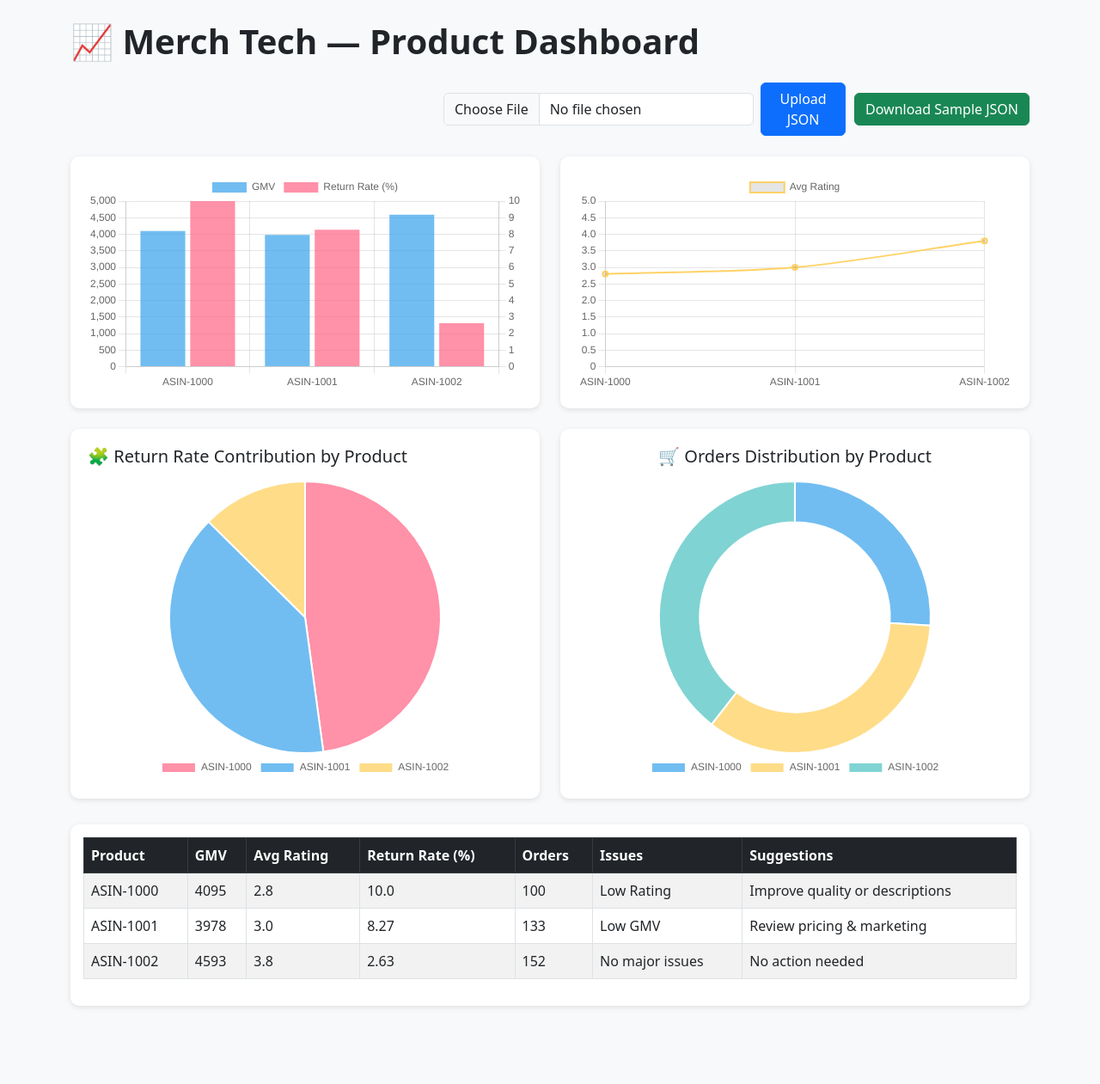
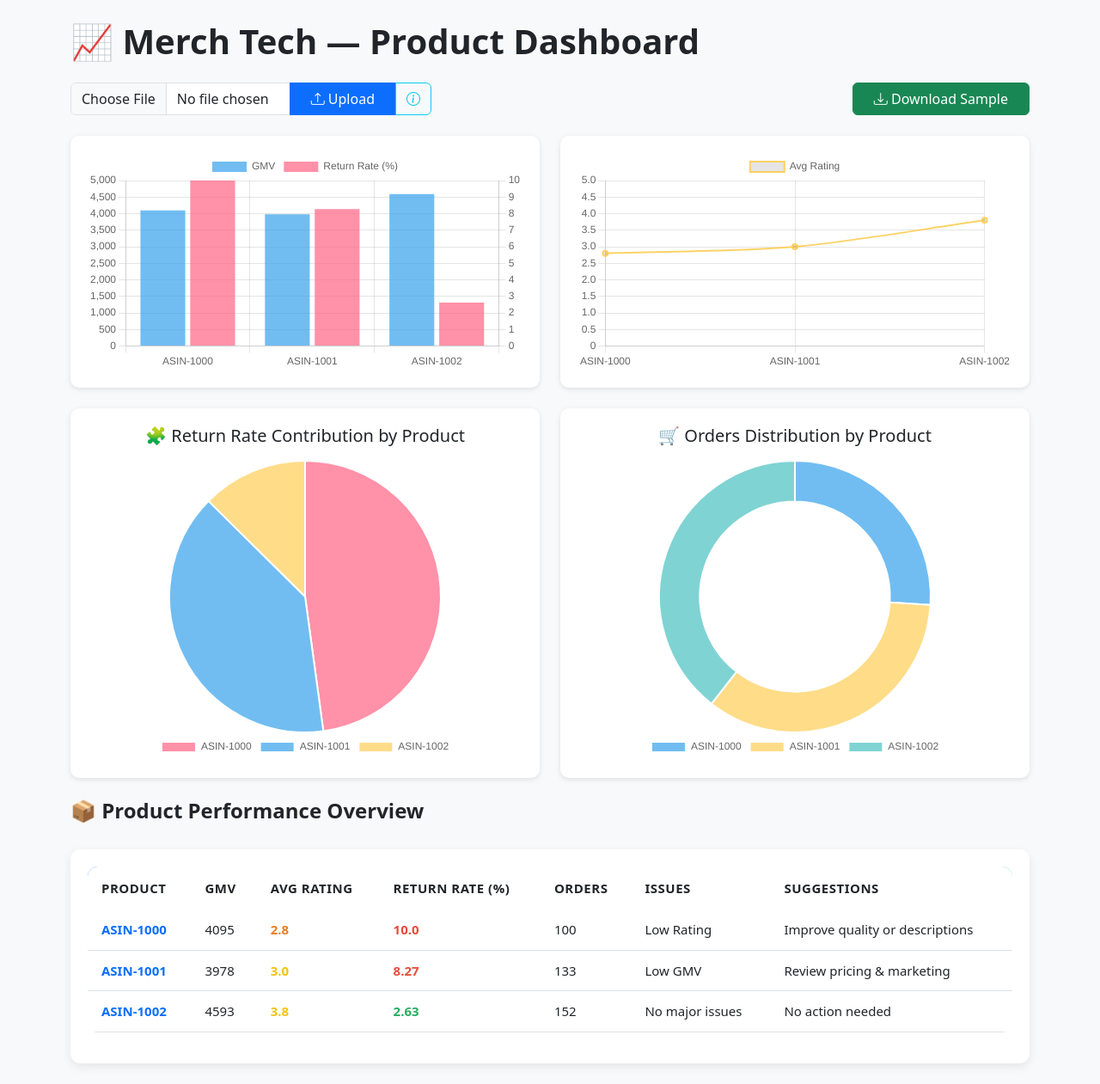
Before and after one commit to Ghostarijit/park-space-hub, a Django app: page /merch-dashboard/ in a window 1280 px wide. Shown: the whole page at 86% size. Before the commit the page ends 1172 px from the top, so only its background shows below. Run offline with Django 4.2, Linux system fonts and the light colour scheme; parts of the project's set-up code (start-up, migrations or seed data) failed here and were passed over; some libraries are stand-ins or nearby versions.

Commit message:
create new product for ecommers

```diff
--- a/src/core/templates/users/merch_dashboard.html
+++ b/src/core/templates/users/merch_dashboard.html
@@ -7,7 +7,16 @@
       href="https://cdn.jsdelivr.net/npm/bootstrap@5.3.0/dist/css/bootstrap.min.css"
       rel="stylesheet"
     />
+    <link
+      href="https://cdn.jsdelivr.net/npm/bootstrap-icons@1.10.5/font/bootstrap-icons.css"
+      rel="stylesheet"
+    />
     <script src="https://cdn.jsdelivr.net/npm/chart.js"></script>
+    <link
+      href="https://cdn.jsdelivr.net/npm/bootstrap-icons@1.10.5/font/bootstrap-icons.css"
+      rel="stylesheet"
+    />
+    <script src="https://cdn.jsdelivr.net/npm/sweetalert2@11"></script>
     <style>
       body {
         background-color: #f8f9fa;
@@ -34,6 +43,73 @@
         box-shadow: 0 2px 6px rgba(0, 0, 0, 0.1);
         margin-top: 30px;
       }
+      .table-container {
+        background: white;
+        border-radius: 12px;
+        padding: 20px;
+        box-shadow: 0 4px 12px rgba(0, 0, 0, 0.08);
+        margin-top: 30px;
+        overflow-x: auto;
+      }
+
+      .table {
+        border-collapse: separate;
+        border-spacing: 0;
+        width: 100%;
+        font-size: 15px;
+        border-radius: 12px;
+        overflow: hidden;
+      }
+
+      .table thead {
+        background: linear-gradient(90deg, #007bff, #00bfff);
+        color: #fff;
+        position: sticky;
+        top: 0;
+        z-index: 2;
+      }
+
+      .table thead th {
+        font-weight: 600;
+        text-transform: uppercase;
+        letter-spacing: 0.5px;
+        padding: 14px 16px;
+        border: none;
+      }
+
+      .table tbody tr {
+        transition: all 0.2s ease-in-out;
+      }
+
+      .table tbody tr:nth-child(even) {
+        background-color: #f8f9fc;
+      }
+
+      .table tbody tr:hover {
+        background-color: #eaf4ff;
+        transform: scale(1.01);
+        box-shadow: 0 2px 8px rgba(0, 0, 0, 0.05);
+      }
+
+      .table td {
+        padding: 12px 16px;
+        vertical-align: middle;
+      }
+
+      .table td:first-child {
+        font-weight: 600;
+        color: #0d6efd;
+      }
+
+      .table td:nth-child(3) {
+        color: #f39c12; /* Avg Rating */
+        font-weight: 600;
+      }
+
+      .table td:nth-child(4) {
+        color: #e74c3c; /* Return rate */
+        font-weight: 600;
+      }
     </style>
   </head>
 
@@ -44,25 +120,40 @@
       </div>
 
       <!-- Upload & Download Buttons -->
-      <div class="top-controls mb-4">
+      <div class="top-controls mb-4 justify-content-between flex-wrap">
         <form
           method="POST"
           enctype="multipart/form-data"
-          class="d-flex align-items-center gap-2"
+          class="d-flex align-items-center gap-2 flex-wrap"
         >
           {% csrf_token %}
+          <div class="input-group" style="max-width: 420px">
             <input
               type="file"
               name="json_file"
               accept=".json"
               class="form-control"
+              id="jsonFile"
               required
             />
-          <button type="submit" class="btn btn-primary">Upload JSON</button>
+            <button type="submit" class="btn btn-primary px-4">
+              <i class="bi bi-upload"></i> Upload
+            </button>
+
+            <!-- Info Button -->
+            <button
+              type="button"
+              class="btn btn-outline-info"
+              id="infoBtn"
+              title="Show instructions"
+            >
+              <i class="bi bi-info-circle"></i>
+            </button>
+          </div>
         </form>
 
-        <a href="{% url 'download_json' %}" class="btn btn-success">
-          Download Sample JSON
+        <a href="{% url 'download_json' %}" class="btn btn-success px-4">
+          <i class="bi bi-download"></i> Download Sample
         </a>
       </div>
 
@@ -85,7 +176,7 @@
 
         <!-- New: Return Rate with Lag Chart -->
         <div class="col-md-6 mt-4">
-          <div class="chart-card">
+          <div class="chart-card text-center">
             <h5 class="mb-3">🧩 Return Rate Contribution by Product</h5>
             <canvas id="returnPieChart"></canvas>
           </div>
@@ -99,9 +190,10 @@
       </div>
 
       <!-- Product Table -->
+      <h4 class="fw-bold mb-3 mt-4">📦 Product Performance Overview</h4>
       <div class="table-container">
-        <table class="table table-striped table-bordered align-middle">
-          <thead class="table-dark">
+        <table class="table align-middle">
+          <thead>
             <tr>
               <th>Product</th>
               <th>GMV</th>
@@ -117,8 +209,16 @@
             <tr>
               <td>{{ r.product_name }}</td>
               <td>{{ r.gmv }}</td>
-              <td>{{ r.avg_rating }}</td>
-              <td>{{ r.return_rate }}</td>
+              <td
+                style="color: {% if r.avg_rating < 3 %}#e67e22{% elif r.avg_rating >= 4 %}#2ecc71{% else %}#f1c40f{% endif %}; font-weight:600;"
+              >
+                {{ r.avg_rating }}
+              </td>
+              <td
+                style="color: {% if r.return_rate > 3 %}#e74c3c{% else %}#27ae60{% endif %}; font-weight:600;"
+              >
+                {{ r.return_rate }}
+              </td>
               <td>{{ r.total_orders }}</td>
               <td>{{ r.issues }}</td>
               <td>{{ r.suggestions }}</td>
@@ -134,8 +234,8 @@
       {% endif %}
     </div>
 
+    <script>
             {% if chart_data.labels %}
-    <script>
                                 const chartData = {{ chart_data|safe }};
 
                                 // GMV & Return Rate Chart
@@ -307,7 +407,25 @@
                   },
                 });
               })();
+              {% endif %}
+               document.getElementById("infoBtn").addEventListener("click", () => {
+        Swal.fire({
+          title: "📘 How to Use",
+          html: `
+            <div style="text-align:left; font-size:15px; line-height:1.6;">
+              <p>1️⃣ <strong>First, download</strong> the <b>Sample JSON</b> file to see the correct format.</p>
+              <p>2️⃣ <strong>Edit or fill</strong> it with your eCommerce product data.</p>
+              <p>3️⃣ <strong>Upload</strong> the modified JSON file here to view detailed insights and analytics.</p>
+            </div>
+          `,
+          confirmButtonText: "Got it!",
+          confirmButtonColor: "#3085d6",
+          background: "#fff",
+          color: "#333",
+          showCloseButton: true,
+          width: 500,
+        });
+      });
     </script>
-    {% endif %}
   </body>
 </html>
```
Lines whose indentation alone changed are shown as unchanged.
